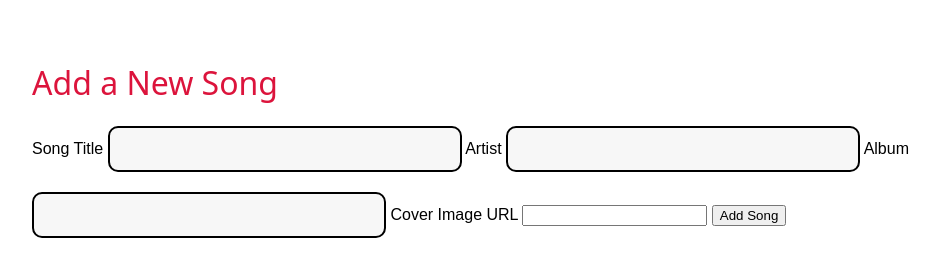
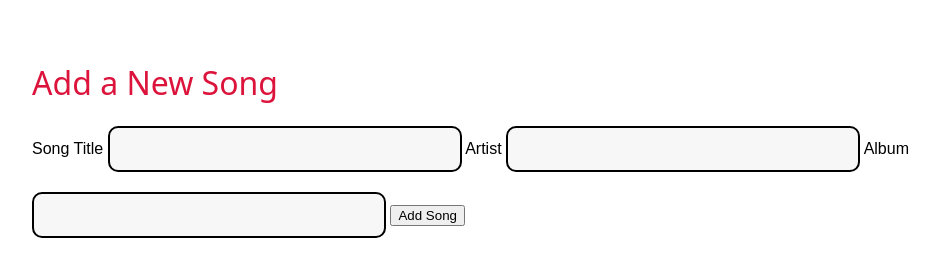
Before and after one commit to sofiafedorova2111/musicappfinal, a plain HTML site: page add.html in a window 1280 px wide. Shown: the whole page, without its empty margins (8-947 px from the left). Drawn offline with Linux system fonts and the light colour scheme.

Commit message:
Update add.html

```diff
--- a/add.html
+++ b/add.html
@@ -20,9 +20,6 @@
 
     <label for="album">Album</label>
     <input type="text" id="album" name="album">
-
-    <label for="cover">Cover Image URL</label>
-    <input type="url" id="cover" name="cover">
 
     <button type="submit">Add Song</button>
   </form>
```
